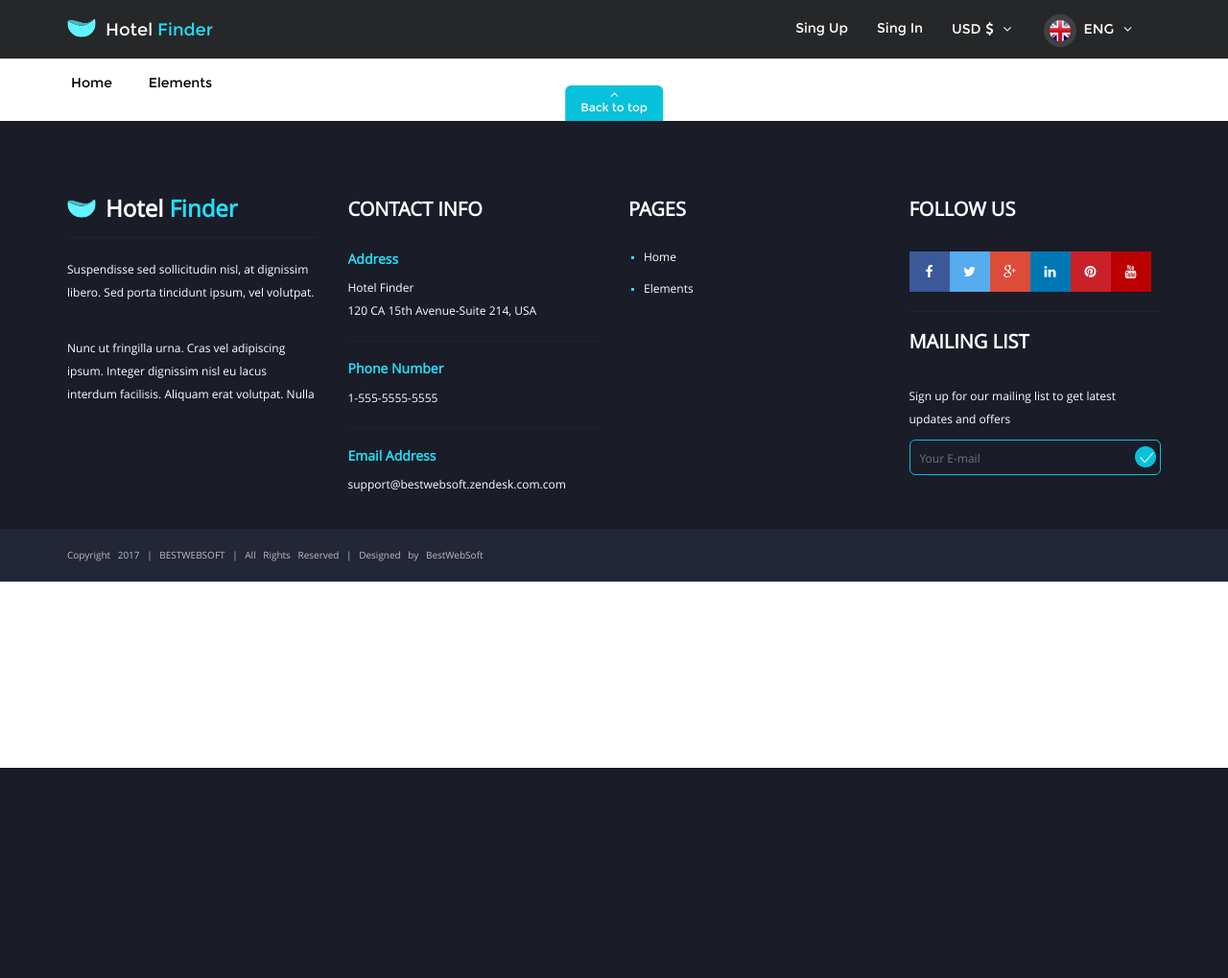
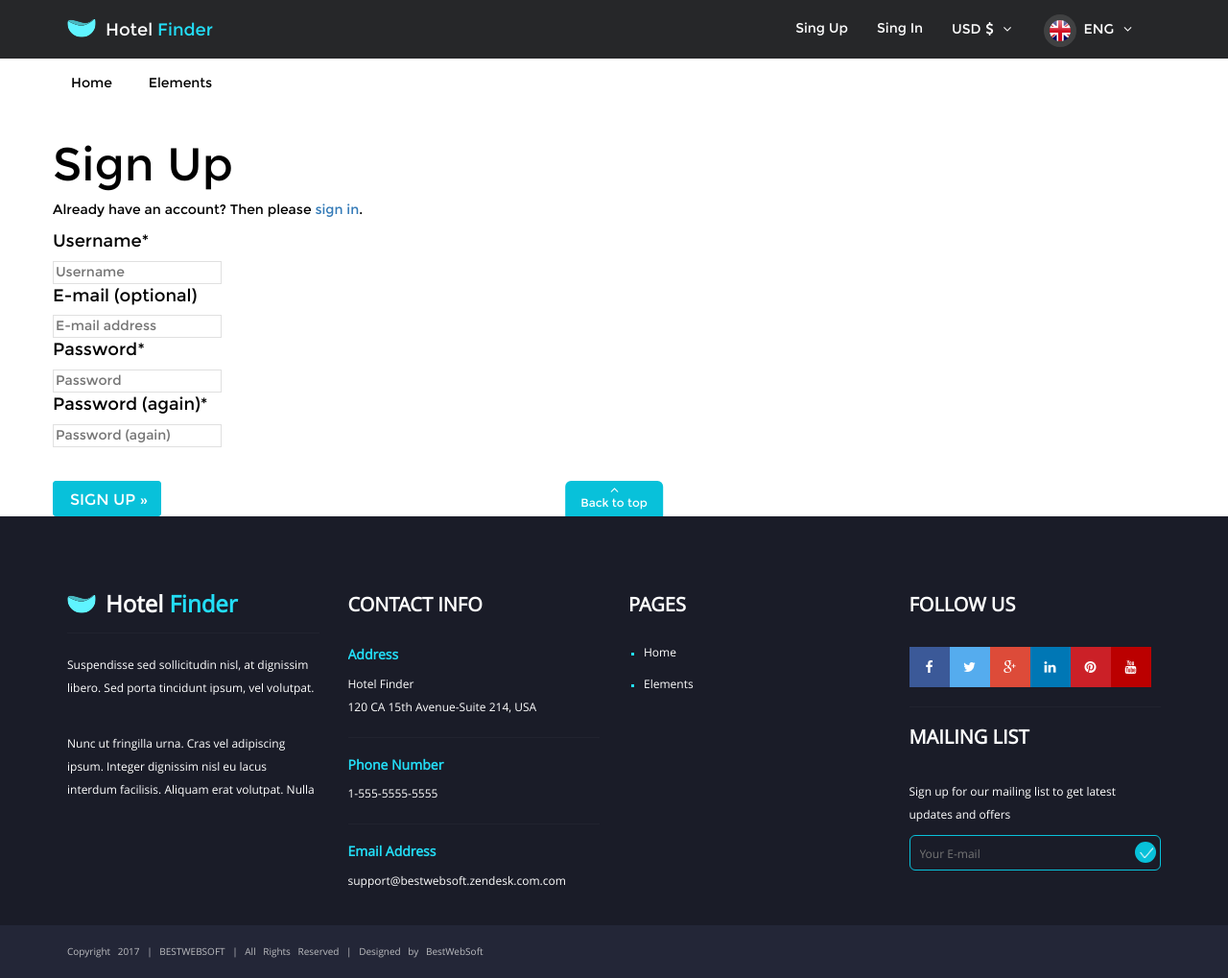
Before and after one commit to tungpham1102/hotel_project, a Django app: page /accounts/signup/ in a window 1280 px wide. Shown: the whole page at 96% size. Before the commit the page ends 800 px from the top, so only its background shows below. Run offline with Django 3.2, Linux system fonts and the light colour scheme; some libraries are stand-ins or nearby versions.

Commit message:
edit acc/signup

```diff
--- a/templates/account/signup.html
+++ b/templates/account/signup.html
@@ -6,28 +6,27 @@
 
 {% block content %}
 <main>
-<div id="htlfndr-sing-in">
-	<div class="htlfndr-content-card">
-		<div class="htlfndr-card-title clearfix">
-			<h2 class="pull-left">Sing in</h2>
-		</div>
-		<form action= "{% url 'account_login' %}" id="htlfndr-sing-in-form" method="post">
-			{% csrf_token %}
-			<h4>Username</h4>
-			<input id="id_login" class="htlfndr-input " type="text" name="login">
-			<h4>Password</h4>
-			<input id="id_password" class="htlfndr-input" type="password" name="password">
-			<div class="clearfix">
-			<span>Don't Have an Account?
-				<a data-target="#htlfndr-sing-up" data-toggle="modal" href="#">
-					<span>Sing up</span>
-				</a>
-			</span>
-			<input type="submit" value="Sing in" class="pull-right">
-			</div>
-		</form>
-	</div>
-</div>
+    <div class="container">
+        <!--Section: Products v.3-->
+        <section class="mb-4">
+            <div class="row wow fadeIn">
+                <div class="col-6 offset-3">
+                    <h1>{% trans "Sign Up" %}</h1>
+
+                    <p>{% blocktrans %}Already have an account? Then please <a href="{{ login_url }}">sign in</a>.{% endblocktrans %}</p>
+
+                    <form action="{% url 'account_signup' %}" class="signup" id="signup_form" method="post" data-validate-username-url="{% url 'hotels:validate_username' %}">
+                        {% csrf_token %}
+                        {{ form | crispy }}
+                        {% if redirect_field_value %}
+                        <input name="{{ redirect_field_name }}" type="hidden" value="{{ redirect_field_value }}"/>
+                        {% endif %}
+                        <button class="btn btn-primary" type="submit">{% trans "Sign Up" %} &raquo;</button>
+                    </form>
+                </div>
+            </div>
+        </section>
+    </div>
 </main>
 
 {% endblock %}
--- a/templates/signin.html
+++ b/templates/signin.html
@@ -20,6 +20,8 @@
 		</form>
 	</div>
 </div>
+
+
 
 
 
```
